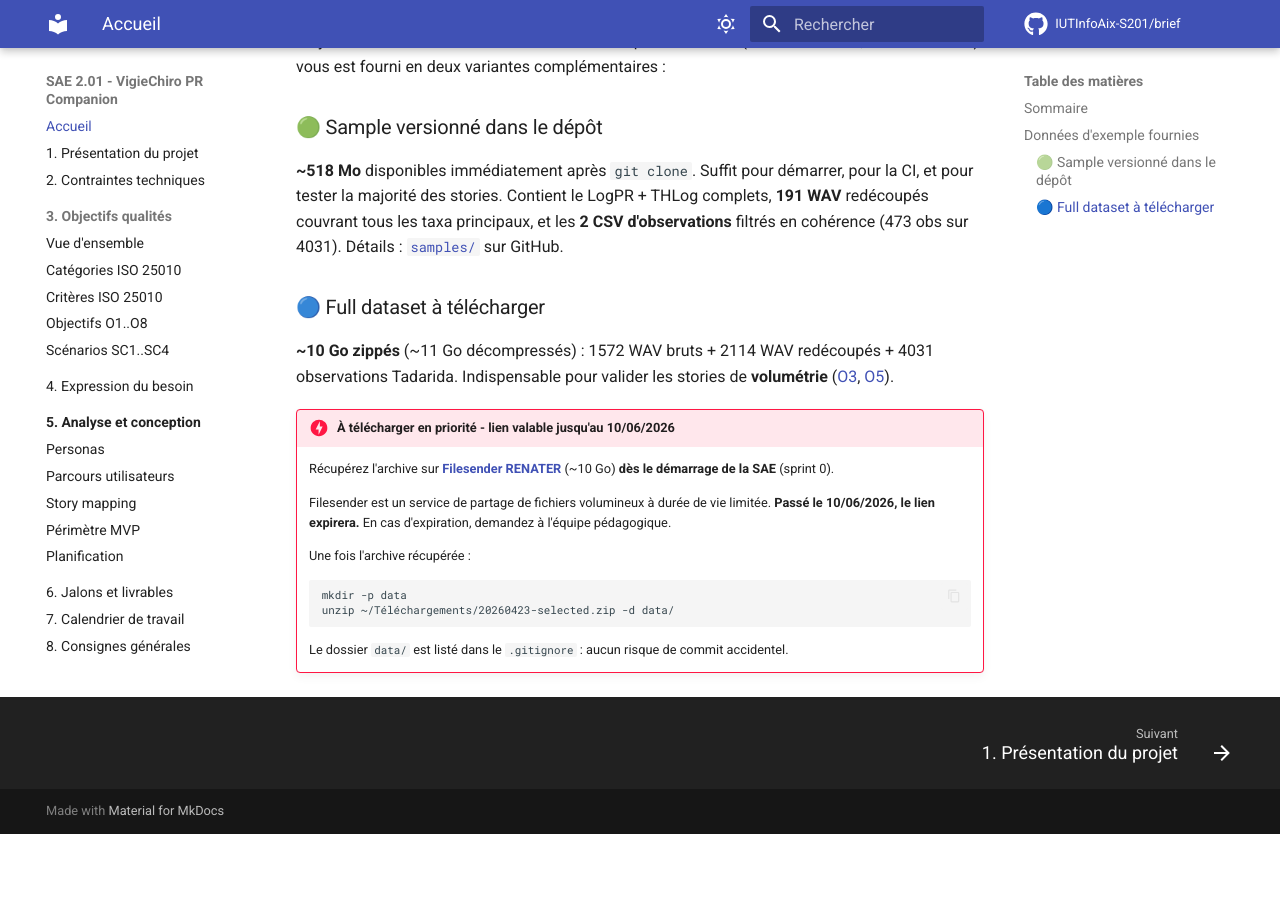
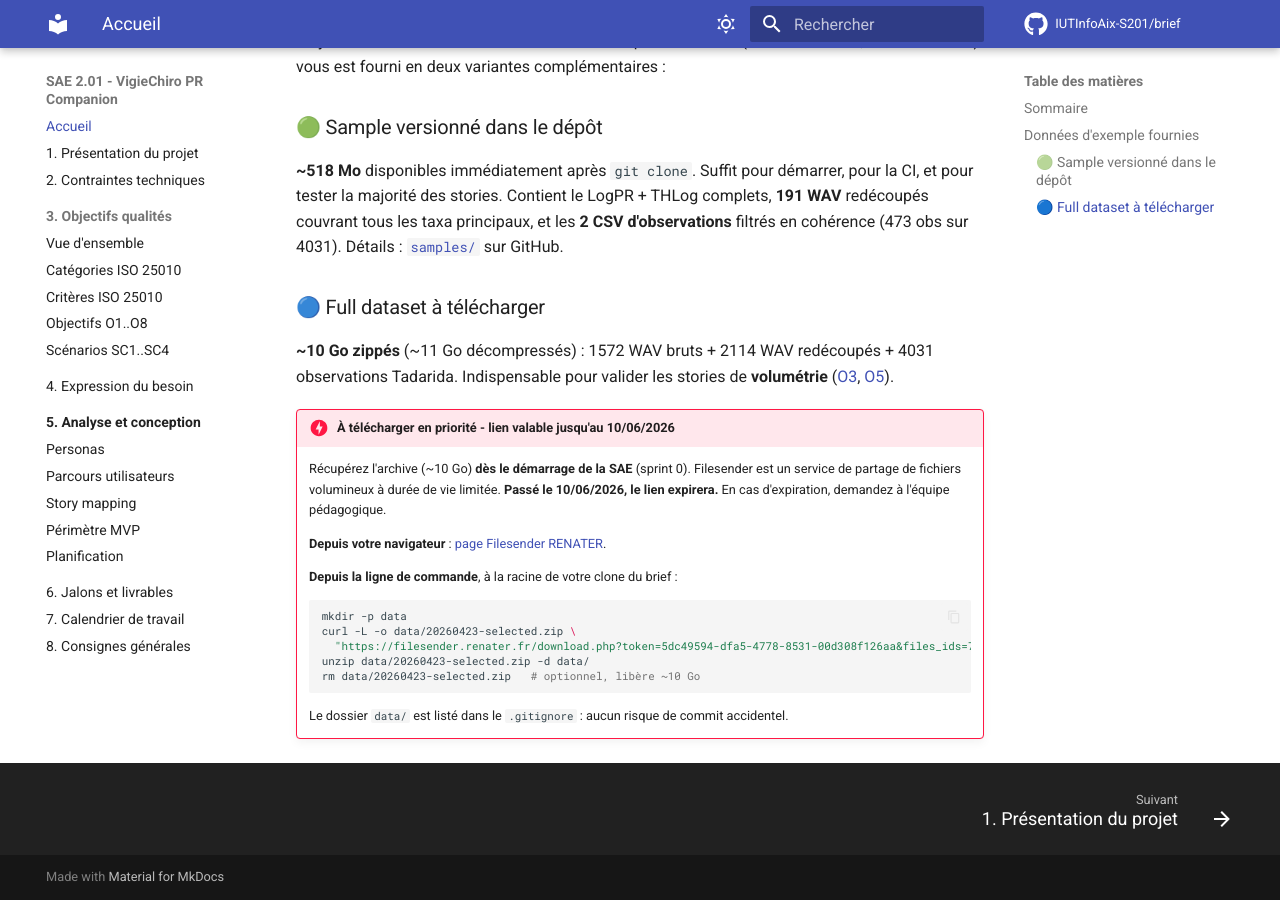
Before and after one commit to IUTInfoAix-S201/brief, an MkDocs documentation site: the page built from docs/index.md, in a window 1280 px wide and 900 px high, scrolled down 841 px. Built offline with MkDocs 1.6.1 and Material for MkDocs 9.7.7, drawn with Linux system fonts in a browser that asks for light colours; comment, search, counter and statistics services are not loaded; before the commit the page ends 1675 px from its top, so only the background shows below that.

Commit message:
feat(data): ajoute la commande curl directe pour le full dataset
URL directe Filesender extraite via inspection HTML : files_ids=71231318
pour ce token. Vérifié : Content-Length 10 785 115 263 bytes (~10 Go),
filename 20260423-selected.zip.

Le bloc de commandes (curl -L + unzip + cleanup) est cloné dans
samples/README.md et docs/index.md pour cohérence. Une note pédagogique
explique comment récupérer un nouveau files_ids si le token est régénéré.

````diff
--- a/docs/index.md
+++ b/docs/index.md
@@ -30,15 +30,18 @@ Un jeu de données réel issu d'une session de capture nocturne (22-23 avril 202
 **~10 Go zippés** (~11 Go décompressés) : 1572 WAV bruts + 2114 WAV redécoupés + 4031 observations Tadarida. Indispensable pour valider les stories de **volumétrie** ([O3](Objectifs%20qualités/Objectifs%20qualités/O3.md), [O5](Objectifs%20qualités/Objectifs%20qualités/O5.md)).
 
 !!! danger "À télécharger en priorité - lien valable jusqu'au 10/06/2026"
-    Récupérez l'archive sur **[Filesender RENATER](https://filesender.renater.fr/?s=download&token=5dc49594-dfa5-4778-8531-00d308f126aa)** (~10 Go) **dès le démarrage de la SAE** (sprint 0).
+    Récupérez l'archive (~10 Go) **dès le démarrage de la SAE** (sprint 0). Filesender est un service de partage de fichiers volumineux à durée de vie limitée. **Passé le 10/06/2026, le lien expirera.** En cas d'expiration, demandez à l'équipe pédagogique.
 
-    Filesender est un service de partage de fichiers volumineux à durée de vie limitée. **Passé le 10/06/2026, le lien expirera.** En cas d'expiration, demandez à l'équipe pédagogique.
+    **Depuis votre navigateur** : [page Filesender RENATER](https://filesender.renater.fr/?s=download&token=5dc49594-dfa5-4778-8531-00d308f126aa).
 
-    Une fois l'archive récupérée :
+    **Depuis la ligne de commande**, à la racine de votre clone du brief :
 
     ```bash
     mkdir -p data
-    unzip ~/Téléchargements/20260423-selected.zip -d data/
+    curl -L -o data/20260423-selected.zip \
+      "https://filesender.renater.fr/download.php?token=5dc49594-dfa5-4778-8531-00d308f126aa&files_ids=71231318"
+    unzip data/20260423-selected.zip -d data/
+    rm data/20260423-selected.zip   # optionnel, libère ~10 Go
     ```
 
     Le dossier `data/` est listé dans le `.gitignore` : aucun risque de commit accidentel.
````
